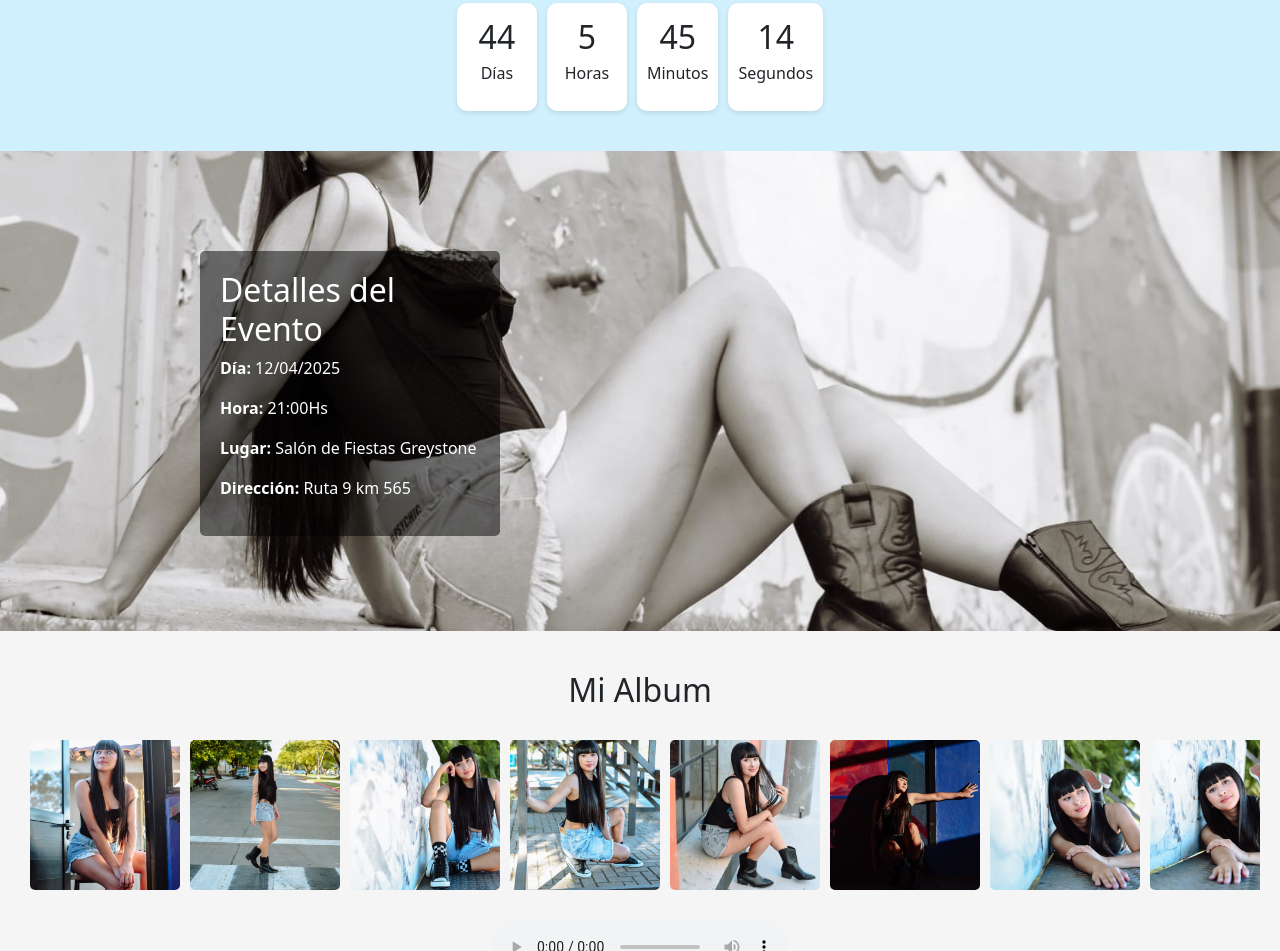
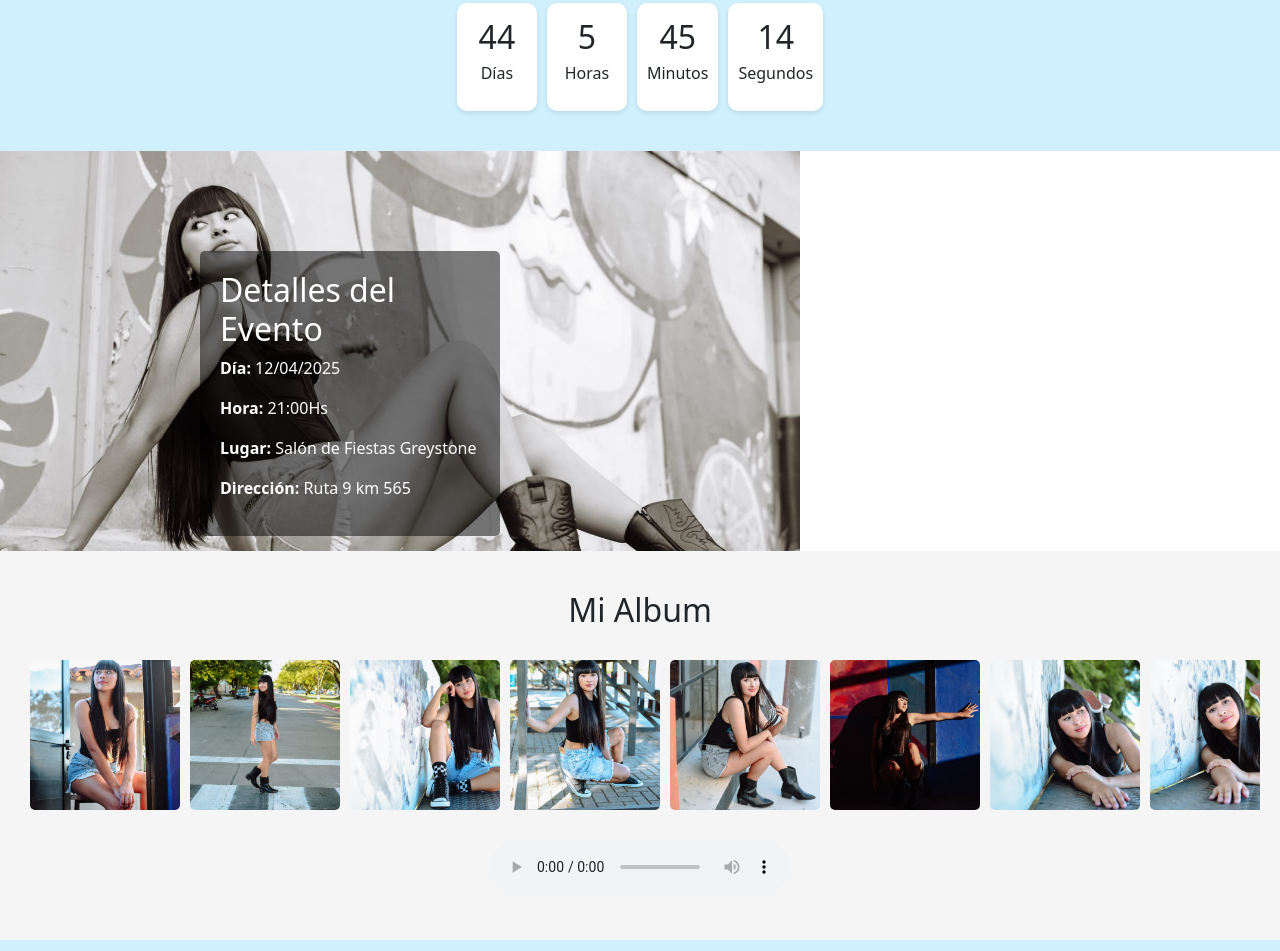
Before and after one commit to micumple-invitacion/Mis15Alma, a plain HTML site: page index.html in a window 1280 px wide. Shown: the part 895-1846 px from the top of the page. Drawn offline with nearby package versions, Linux system fonts and the light colour scheme.

Commit message:
Update style.css

```diff
--- a/css/style.css
+++ b/css/style.css
@@ -72,9 +72,9 @@
     .details {
       color: #fff;
       background: url('../Fotos/foto9.jpg') no-repeat center center fixed;
-      background-size: cover;
-      min-height: 60vh;
-        background-position: left;
+      background-size:100vh;
+      min-height: 50vh;
+      background-position: top left;
     }
     .overlay-box {
       position: absolute;
```
